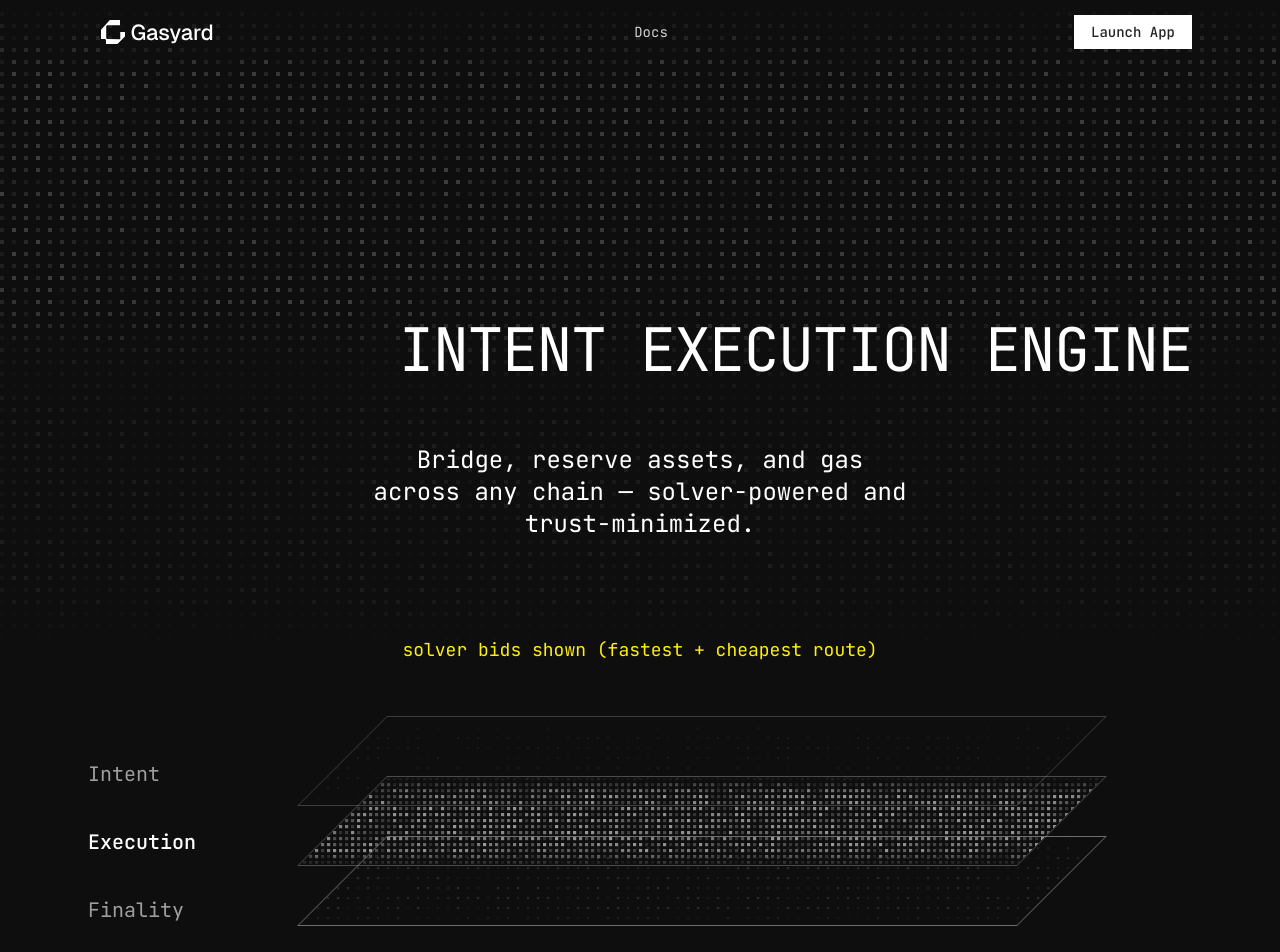
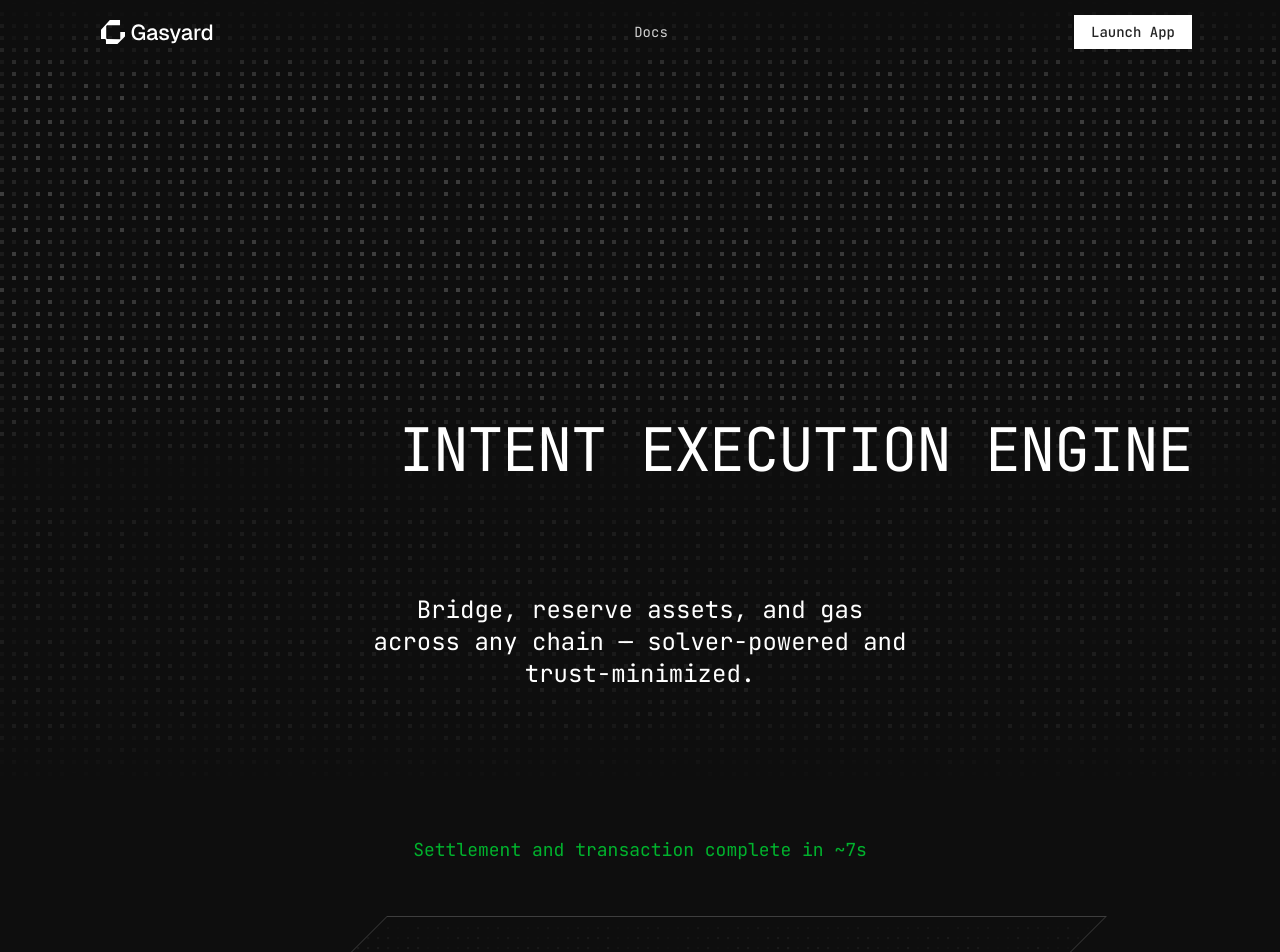
Before and after one commit to Aanshuu/Gasyard_Landing, a Next.js app: page / in a window 1280 px wide. Shown: the top 952 px of the page. Built offline with nearby package versions, Linux system fonts and the light colour scheme.

Commit message:
feat: added diffrent height of dotted bands for desktop and mobile and navbar blur effect on scroll

```diff
--- a/src/components/DottedBand.tsx
+++ b/src/components/DottedBand.tsx
@@ -7,6 +7,10 @@
   className?: string;
   twinkle?: boolean;
   height?: number | string;
+  /** Height to use on small screens (<sm). If provided with heightDesktop, component will switch between them. */
+  heightMobile?: number | string;
+  /** Height to use on >= sm screens. If provided with heightMobile, component will switch between them. */
+  heightDesktop?: number | string;
   opacity?: number;
   svgPath?: string;
   mode?: "grid" | "svg";
@@ -34,8 +38,12 @@
   className,
   twinkle,
   height = 192,
+  heightMobile,
+  heightDesktop,
   opacity = 0.35,
-  // 'svgPath' and 'mode' props are allowed for backwards compatibility but intentionally unused.
+  // legacy, unused but kept for API compatibility
+  svgPath: _svgPath,
+  mode: _mode,
   cell = 12,
   dotSize = 4,
   edgeFadePct = 12,
@@ -47,11 +55,33 @@
   twinkleFps = 1,
   twinkleDepth = 0.6,
 }) => {
+  const [isDesktop, setIsDesktop] = React.useState<boolean>(() => {
+    if (typeof window === "undefined") return false;
+    return window.matchMedia && window.matchMedia("(min-width: 640px)").matches;
+  });
+
+  useEffect(() => {
+    if (typeof window === "undefined" || !window.matchMedia) return;
+    const mq = window.matchMedia("(min-width: 640px)");
+    const onChange = () => setIsDesktop(mq.matches);
+    if (typeof mq.addEventListener === "function") mq.addEventListener("change", onChange);
+    else (mq as any).addListener?.(onChange);
+    onChange();
+    return () => {
+      if (typeof mq.removeEventListener === "function") mq.removeEventListener("change", onChange);
+      else (mq as any).removeListener?.(onChange);
+    };
+  }, []);
+
   const heightPx = useMemo(() => {
-    if (typeof height === "number") return height;
-    const parsed = parseInt(String(height), 10);
-    return Number.isFinite(parsed) ? parsed : 192;
-  }, [height]);
+    const pick = (val: number | string | undefined) => {
+      if (typeof val === "number") return val;
+      const parsed = parseInt(String(val), 10);
+      return Number.isFinite(parsed) ? parsed : undefined;
+    };
+    const chosen = isDesktop ? pick(heightDesktop) ?? pick(height) : pick(heightMobile) ?? pick(height);
+    return chosen ?? 192;
+  }, [height, heightMobile, heightDesktop, isDesktop]);
 
   const containerRef = useRef<HTMLDivElement | null>(null);
   const canvasRef = useRef<HTMLCanvasElement | null>(null);
--- a/src/components/Hero.tsx
+++ b/src/components/Hero.tsx
@@ -38,13 +38,14 @@
       {/* Fixed Navbar inside Hero so the dotted band starts at page top behind it */}
       <Navbar />
       {/* === Band 1: Top band from page top to headline === */}
-      <div className="relative h-[320px] sm:h-[380px]">
+      <div className="relative h-[320px] sm:h-[480px]">
         <DottedBand
           className="top-0" // start below the fixed navbar; hero wrapper already sits under nav
           twinkle={false}
           running={false}
           scrollSpeedX={-12}
-          height={380}
+          heightMobile={380}
+          heightDesktop={480}
           opacity={0.25}
           edgeFadePct={20}
         />
@@ -57,13 +58,14 @@
       </div>
 
       {/* === Band 2: Subheadline band directly below band 1, smooth overlap === */}
-      <div className="relative -mt-6 sm:-mt-8 h-[220px] sm:h-[240px]">
+      <div className="relative -mt-6 sm:-mt-8 h-[220px] sm:h-[340px]">
         <DottedBand
           className="top-0"
           twinkle={false}
           running={false}
           scrollSpeedX={-10}
-          height={300}
+          heightMobile={300}
+          heightDesktop={340}
           opacity={0.08}
           edgeFadePct={20}
         />
--- a/src/components/Navbar.tsx
+++ b/src/components/Navbar.tsx
@@ -2,10 +2,25 @@
 
 import Link from "next/link";
 import Image from "next/image";
+import { useEffect, useState } from "react";
 
 export default function Navbar() {
+  const [scrolled, setScrolled] = useState(false);
+
+  useEffect(() => {
+    const onScroll = () => setScrolled((window.scrollY || document.documentElement.scrollTop) > 0);
+    onScroll();
+    window.addEventListener("scroll", onScroll, { passive: true });
+    return () => window.removeEventListener("scroll", onScroll);
+  }, []);
+
   return (
-    <header className="fixed inset-x-0 top-0 z-50">
+    <header
+      className={
+        "fixed inset-x-0 top-0 z-50 transition-[backdrop-filter,background-color] duration-300 " +
+        (scrolled ? "backdrop-blur-sm bg-background/30" : "backdrop-blur-0 bg-transparent")
+      }
+    >
       <div className="mx-auto max-w-6xl px-4 sm:px-6">
         <div className="flex h-16 items-center justify-between text-foreground">
           {/* Left: Logo */}
```
